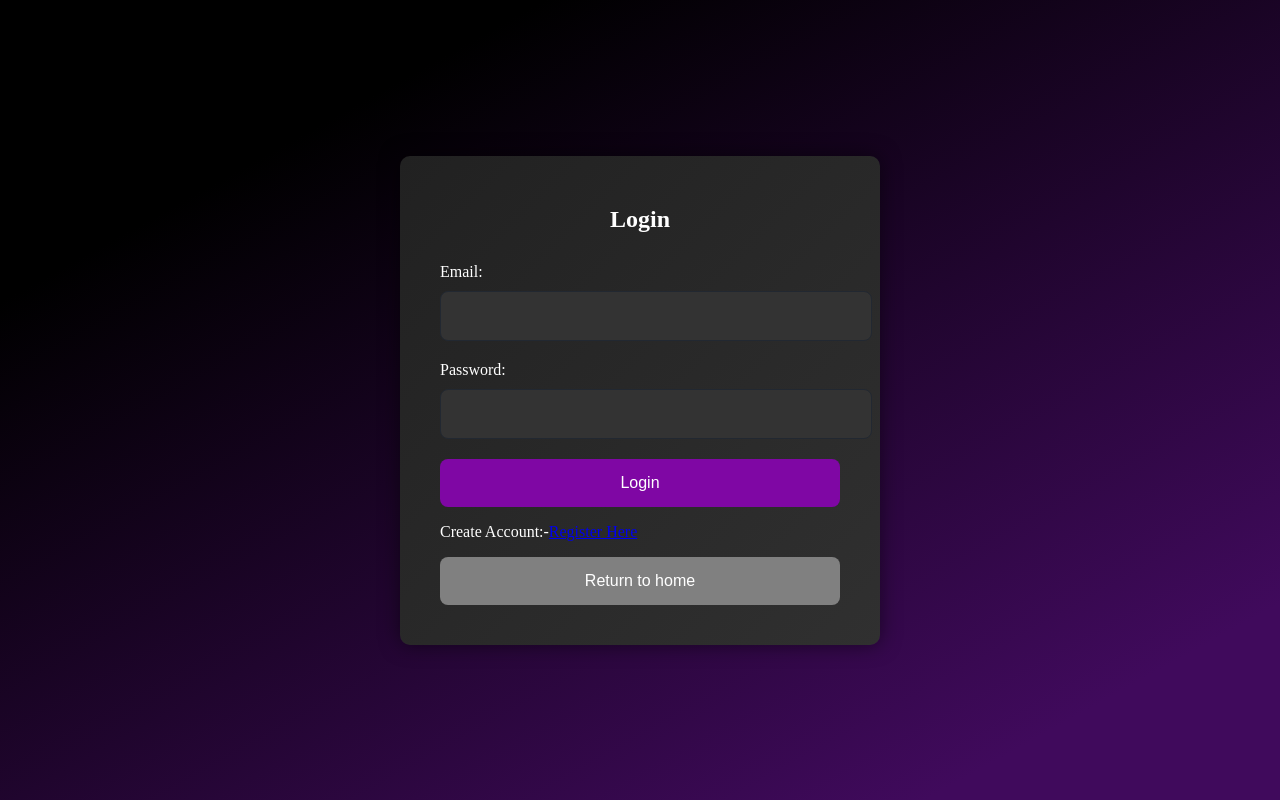
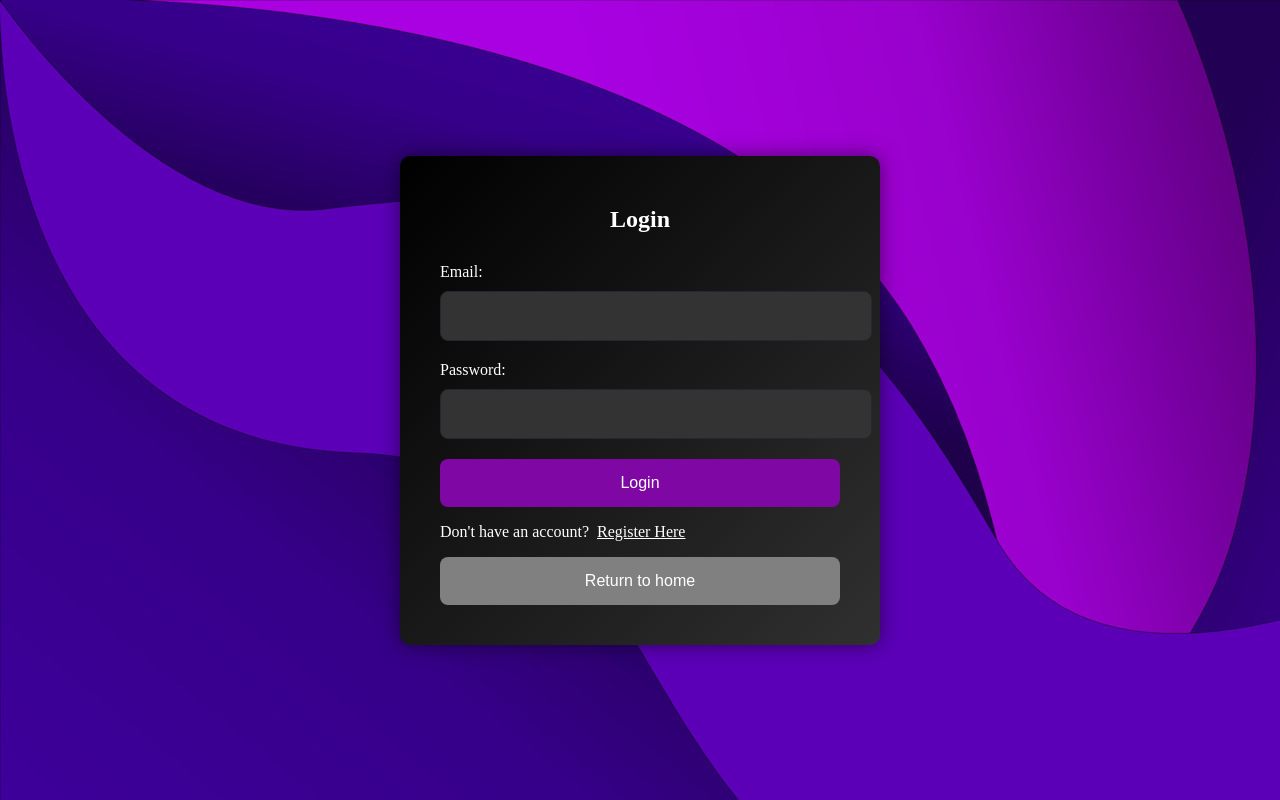
Before and after one commit to axial-compound/CodeRank, a React (Vite) app in the folder client/: page /login in a window 1280 px wide. Built offline with nearby package versions, Linux system fonts and the light colour scheme.

Commit message:
Update:login/register

```diff
--- a/client/src/pages/editor/CodeEditor.jsx
+++ b/client/src/pages/editor/CodeEditor.jsx
@@ -47,18 +47,10 @@ const CodeEditor = () => {
   const [submissions, setSubmissions] = useState([]);
 
   const addEditor = () => {
-    // Check if the user is authenticated
-    if (isAuth) {
-      // If authenticated, allow adding editors without restriction
+    if (isAuth || editors.length < 2) {
       addNewEditor();
     } else {
-      // If not authenticated, limit the number of editors to two
-      if (editors.length < 2) {
-        addNewEditor();
-      } else {
-        // Display a message or take appropriate action when the limit is reached
       alert("You can only add two editors as a guest.");
-      }
     }
   };
 
@@ -127,6 +119,7 @@ const CodeEditor = () => {
     }
   };
 
+
   const handleNavSelect = async (nav) => {
     setSelectedNav(nav);
     let currentNav = selectedNav;
@@ -151,69 +144,42 @@ const CodeEditor = () => {
 
   //run click handler of unAuth user
   const handleRunClickUnAuth = async () => {
-    let idOfEditor = selectedEditorId;
-    let codeBody = editors[idOfEditor - 1].value;
-    let language = editors[idOfEditor - 1].language;
-
-    //console.log(codeBody, language);
-
-    const response = await axios.post(
-      "http://localhost:8000/run",
-      { language, codeBody },
-      {
+    const codeBody = editors.find((editor) => editor.id === selectedEditorId)?.value;
+    const language = editors.find((editor) => editor.id === selectedEditorId)?.language;
+    const response = await axios.post("http://localhost:8000/run", { language, codeBody }, {
       headers: {
         "Content-Type": "application/json",
         authorization: `Bearer ${token}`,
       },
-      }
-    );
-
+    });
     setOutput(response.data.output);
   };
 
   //Run click handler of auth user
 
   const handleRunClickAuth = async () => {
-    let idOfEditor = selectedEditorId;
-    let codeBody = editors[idOfEditor - 1].value;
-    let language = editors[idOfEditor - 1].language;
-
-    //console.log(codeBody, language);
-
-    const response = await axios.post(
-      "http://localhost:8000/user/run",
-      { language, codeBody },
-      {
+    const codeBody = editors.find((editor) => editor.id === selectedEditorId)?.value;
+    const language = editors.find((editor) => editor.id === selectedEditorId)?.language;
+    const response = await axios.post("http://localhost:8000/user/run", { language, codeBody }, {
       headers: {
         "Content-Type": "application/json",
         authorization: `Bearer ${token}`,
       },
-      }
-    );
-
+    });
     setOutput(response.data.output);
   };
 
   //codeSubmit handler
   const handleCodeSubmit = async () => {
-    let idOfEditor = selectedEditorId;
-    let codeBody = editors[idOfEditor - 1].value;
-    let codeLanguage = editors[idOfEditor - 1].language;
-    let name = editors[idOfEditor - 1].name;
-
-    //console.log(name,codeBody,codeLanguage);
-
-    const response = await axios.post(
-      "http://localhost:5000/user/submit",
-      { name, codeBody, codeLanguage },
-      {
+    const codeBody = editors.find((editor) => editor.id === selectedEditorId)?.value;
+    const codeLanguage = editors.find((editor) => editor.id === selectedEditorId)?.language;
+    const name = editors.find((editor) => editor.id === selectedEditorId)?.name;
+    const response = await axios.post("http://localhost:5000/user/submit", { name, codeBody, codeLanguage }, {
       headers: {
         "Content-Type": "application/json",
         authorization: `Bearer ${token}`,
       },
-      }
-    );
-
+    });
     console.log(response.status);
   };
 
--- a/client/src/pages/login/index.css
+++ b/client/src/pages/login/index.css
@@ -4,27 +4,22 @@
   justify-content: center;
   align-items: center;
   height: 100vh;
-  background: linear-gradient(
-    151deg,
-    rgba(0, 0, 0, 1) 20%,
-    rgba(64, 10, 92, 1) 87%
-  );
+  background-image: url('../../assets/coderankbg.jpeg');
+  background-color:  rgba(64, 10, 92, 1);
   color: #fff;
 }
 
 /* Login form styles */
 .login-form {
-  background: linear-gradient(135deg, #212121, #303030);
-    padding: 40px;
-    border-radius: 10px;
-    box-shadow: 0px 0px 20px 0px rgba(0, 0, 0, 0.5);
-
+  background: linear-gradient(135deg, #000000, #303030);
+  padding: 40px;
+  border-radius: 10px;
+  box-shadow: 0px 0px 20px 0px rgba(0, 0, 0, 0.5);
   width: 400px;
   max-width: 90%;
 }
 
 .login-form h2 {
-
   margin-bottom: 30px;
   font-size: 24px;
   text-align: center;
@@ -73,3 +68,7 @@
 .login-form button:hover {
   background-color: #340443;
 }
+
+.link {
+  color: white;
+}
--- a/client/src/pages/login/login.jsx
+++ b/client/src/pages/login/login.jsx
@@ -28,10 +28,9 @@ const Login = () => {
         throw new Error("Login failed");
       }
 
-      const { userId , username, token } = response.data;
+      const { userId, username, token } = response.data;
       //console.log(username);
-      dispatch(loginSuccess(userId ,username,token));
-
+      dispatch(loginSuccess(userId, username, token));
 
       navigate("/editor");
     } catch (error) {
@@ -69,11 +68,16 @@ const Login = () => {
         <button type="button" onClick={handleSubmit}>
           Login
         </button>
-        <p>Create Account:-<NavLink to={"/register"}><a >Register Here</a></NavLink></p>
+        <p>
+          Don&apos;t have an account? &nbsp;
+          <NavLink className="link" to={"/register"}>
+            <a>Register Here</a>
+          </NavLink>
+        </p>
         <NavLink to={"/"}>
-        <button type="button" style={{background: "grey"}}>
-          Return to home
-        </button>
+          <button type="button" style={{ background: "grey" }}>
+            Return to home
+          </button>
         </NavLink>
       </form>
     </div>
--- a/client/src/pages/login/register.jsx
+++ b/client/src/pages/login/register.jsx
@@ -1,11 +1,11 @@
-import { useState } from 'react';
-import { NavLink,useNavigate } from 'react-router-dom';
+import { useState } from "react";
+import { NavLink, useNavigate } from "react-router-dom";
 //import {useDispatch} from 'react-redux';
-import axios from 'axios';
-import './index.css'; // Import the CSS file for styling
+import axios from "axios";
+import "./index.css"; // Import the CSS file for styling
 
 const Register = () => {
-  const navigate=useNavigate();
+  const navigate = useNavigate();
   const [username, setUsername] = useState();
   const [password, setPassword] = useState();
   const [email, setEmail] = useState();
@@ -13,19 +13,22 @@ const Register = () => {
 
   const handleSubmit = async (e) => {
     e.preventDefault();
-    if(!username || !password || !email){
+    if (!username || !password || !email) {
       alert("Please fill all fields");
     }
 
     try {
-      const response = await axios.post("http://localhost:5000/register",{email,username,password});
+      const response = await axios.post("http://localhost:5000/register", {
+        email,
+        username,
+        password,
+      });
 
-      if(!response.data){
+      if (!response.data) {
         throw new Error("Something went wrong while registering");
       }
 
       navigate("/login");
-
     } catch (error) {
       console.log(error);
       alert(error.message);
@@ -38,22 +41,48 @@ const Register = () => {
         <h2>Register</h2>
         <div className="form-group">
           <label htmlFor="username">Username:</label>
-          <input type="text" id="username" name="username" value={username} onChange={(e)=> setUsername(e.target.value)} required />
+          <input
+            type="text"
+            id="username"
+            name="username"
+            value={username}
+            onChange={(e) => setUsername(e.target.value)}
+            required
+          />
         </div>
         <div className="form-group">
           <label htmlFor="email">Email:</label>
-          <input type="email" id="email" name="email" value={email} onChange={(e)=> setEmail(e.target.value)} required />
+          <input
+            type="email"
+            id="email"
+            name="email"
+            value={email}
+            onChange={(e) => setEmail(e.target.value)}
+            required
+          />
         </div>
         <div className="form-group">
           <label htmlFor="password">Password:</label>
-          <input type="password" id="password" name="password" value={password} onChange={(e)=> setPassword(e.target.value)} required />
+          <input
+            type="password"
+            id="password"
+            name="password"
+            value={password}
+            onChange={(e) => setPassword(e.target.value)}
+            required
+          />
         </div>
         <button type="submit">Register</button>
-        <p>Already Have Account:-<NavLink to={"/login"}><a >Login Here</a></NavLink></p>
+        <p>
+          Already have an Account? &nbsp;
+          <NavLink className="link" to={"/login"}>
+            <a>Login Here</a>
+          </NavLink>
+        </p>
         <NavLink to={"/"}>
-        <button type="button" style={{background: "grey"}}>
-          Return to Home
-        </button>
+          <button type="button" style={{ background: "grey" }}>
+            Return to Home
+          </button>
         </NavLink>
       </form>
     </div>
```
Lines whose indentation alone changed are shown as unchanged.
